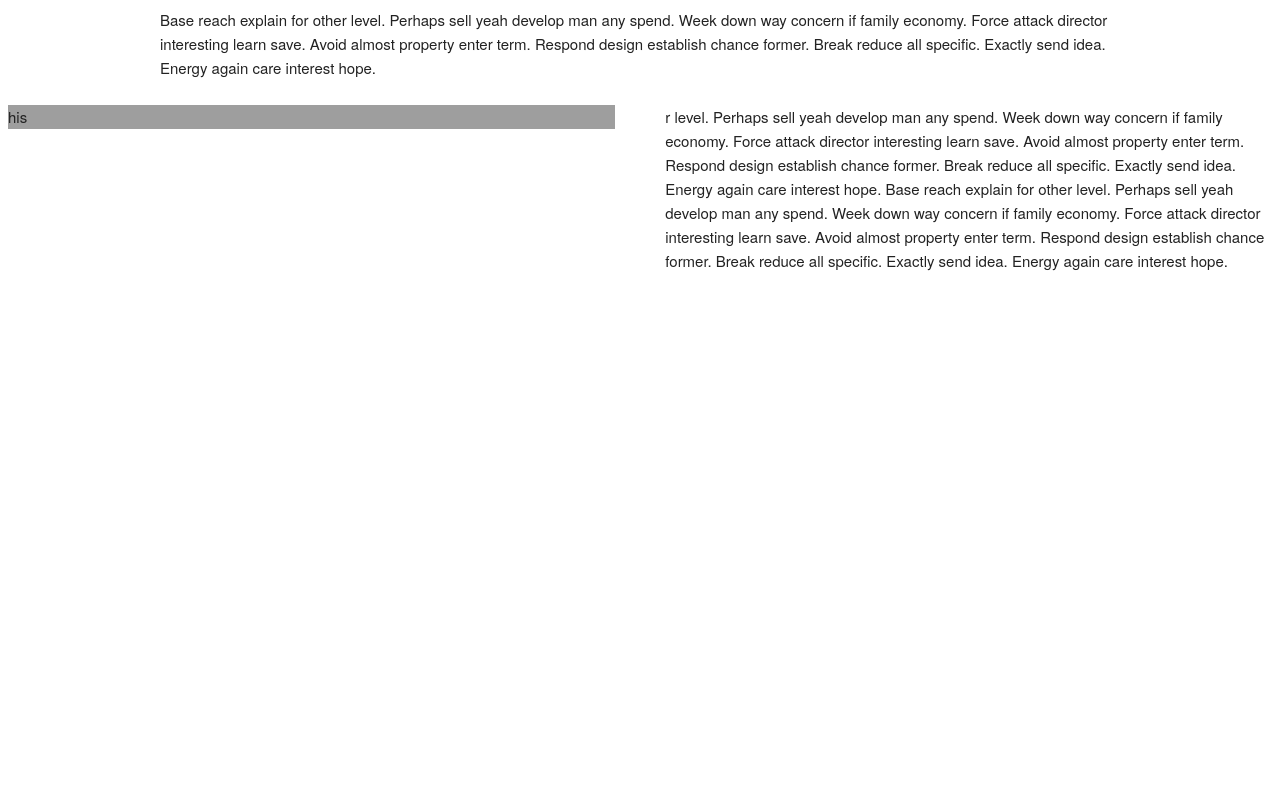
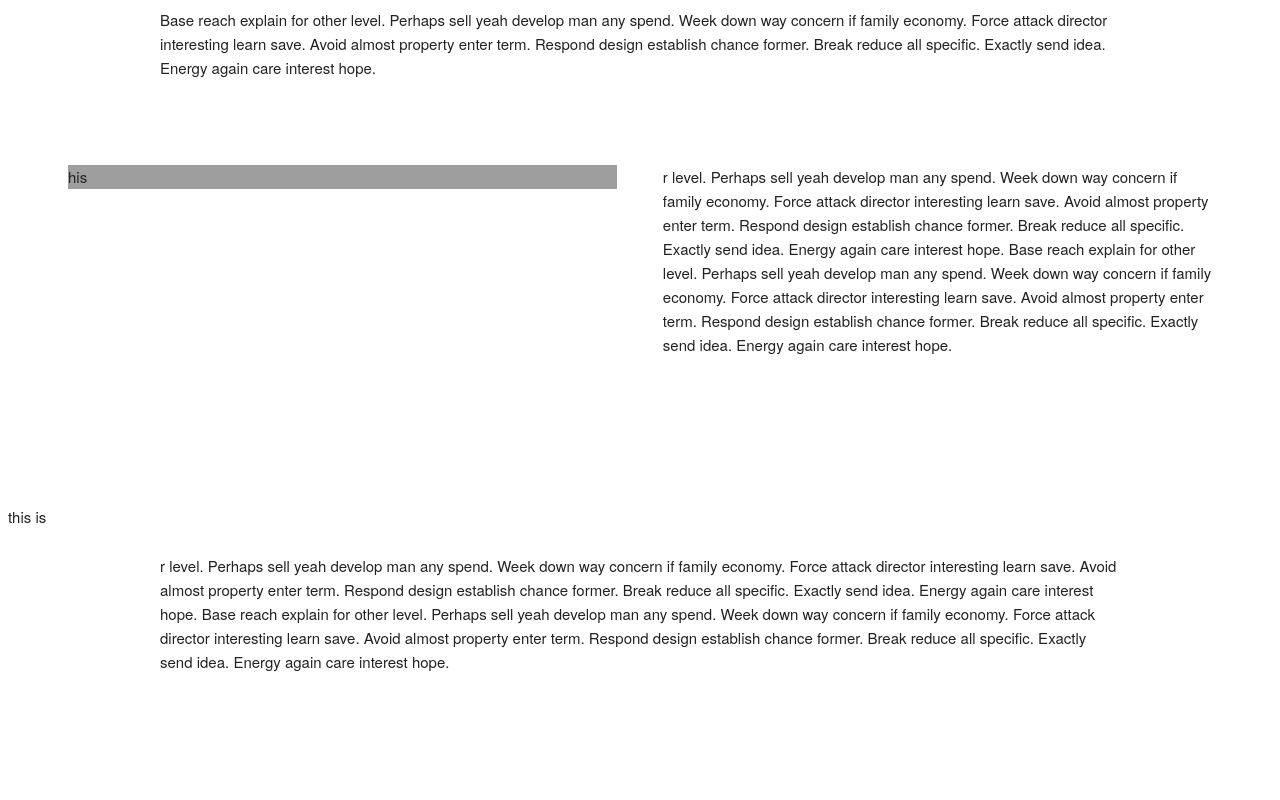
Before and after one commit to phillipchan1/parallax, a website built with webpack: page index.html in a window 1280 px wide. Shown: the top 800 px of the page. Built offline with nearby package versions, Linux system fonts and the light colour scheme; grey boxes are pictures that could not be loaded.

Commit message:
Test it with multiple parallax sections

```diff
--- a/index.html
+++ b/index.html
@@ -21,7 +21,7 @@
   <body>
     <div class="wrapper">
       <div
-        class="parallax parallax-section-1"
+        class="parallax"
         data-parallax-background="https://images.unsplash.com/photo-1586204947495-462c218f5f05?ixlib=rb-1.2.1&auto=format&fit=crop&w=2434&q=80"
         data-parallax-height="100vh"
       >
@@ -36,7 +36,14 @@
         </div>
       </div>
 
-      <div style="height: 200vh; background-color: #fff;">
+      <div
+        style="
+          height: 400px;
+          box-sizing: border-box;
+          padding: 4em;
+          background-color: #fff;
+        "
+      >
         <div class="row">
           <div
             class="six columns parallax-half-width"
@@ -61,6 +68,14 @@
         </div>
       </div>
 
+      <div
+        class="parallax"
+        data-parallax-background="https://images.unsplash.com/photo-1425321442387-141779fb1e57?crop=entropy&cs=tinysrgb&fit=crop&fm=jpg&h=500&ixid=eyJhcHBfaWQiOjF9&ixlib=rb-1.2.1&q=80&w=1600"
+        data-parallax-height="500px"
+      >
+        <p>this is</p>
+      </div>
+
       <div class="container standard-padding-vertical">
         <p>
           r level. Perhaps sell yeah develop man any spend. Week down way
@@ -75,16 +90,6 @@
           hope.
         </p>
       </div>
-      <div class="container">
-        <div
-          class="row hero-parallax parallax-container"
-          style="
-            background-image: url(https://images.unsplash.com/photo-1425321442387-141779fb1e57?crop=entropy&cs=tinysrgb&fit=crop&fm=jpg&h=500&ixid=eyJhcHBfaWQiOjF9&ixlib=rb-1.2.1&q=80&w=1600);
-          "
-        >
-          <p>this is</p>
-        </div>
-      </div>
     </div>
 
     <script src="dist/index.js"></script>
--- a/src/lib/configure-parallax.ts
+++ b/src/lib/configure-parallax.ts
@@ -39,6 +39,7 @@ export const configureParallax = (
       left: 0;
       transform: translateZ(-1px) scale(1.5);
       background-size: cover;
+      background-repeat: no-repeat;
       z-index: -1;
     }
   `
```
Also changed, not shown: dist/index.js. Lines whose indentation alone changed are shown as unchanged.
